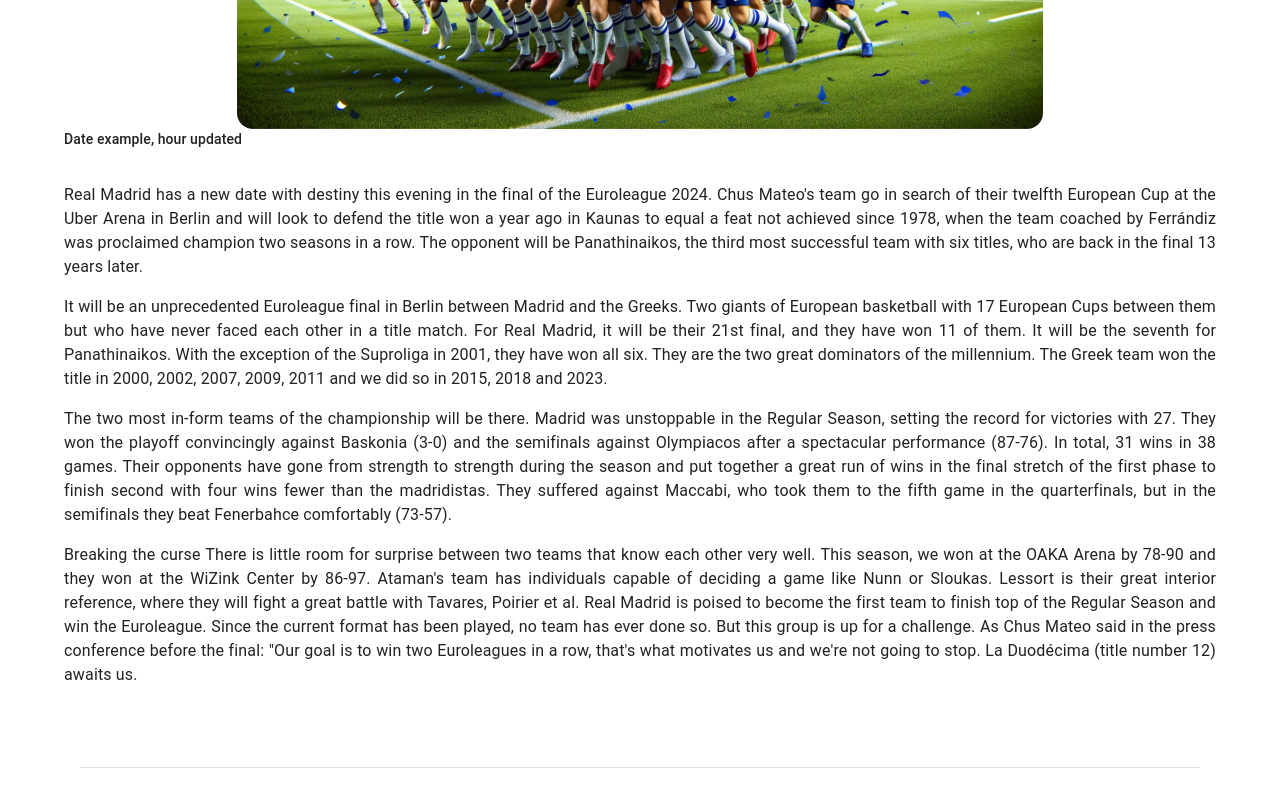
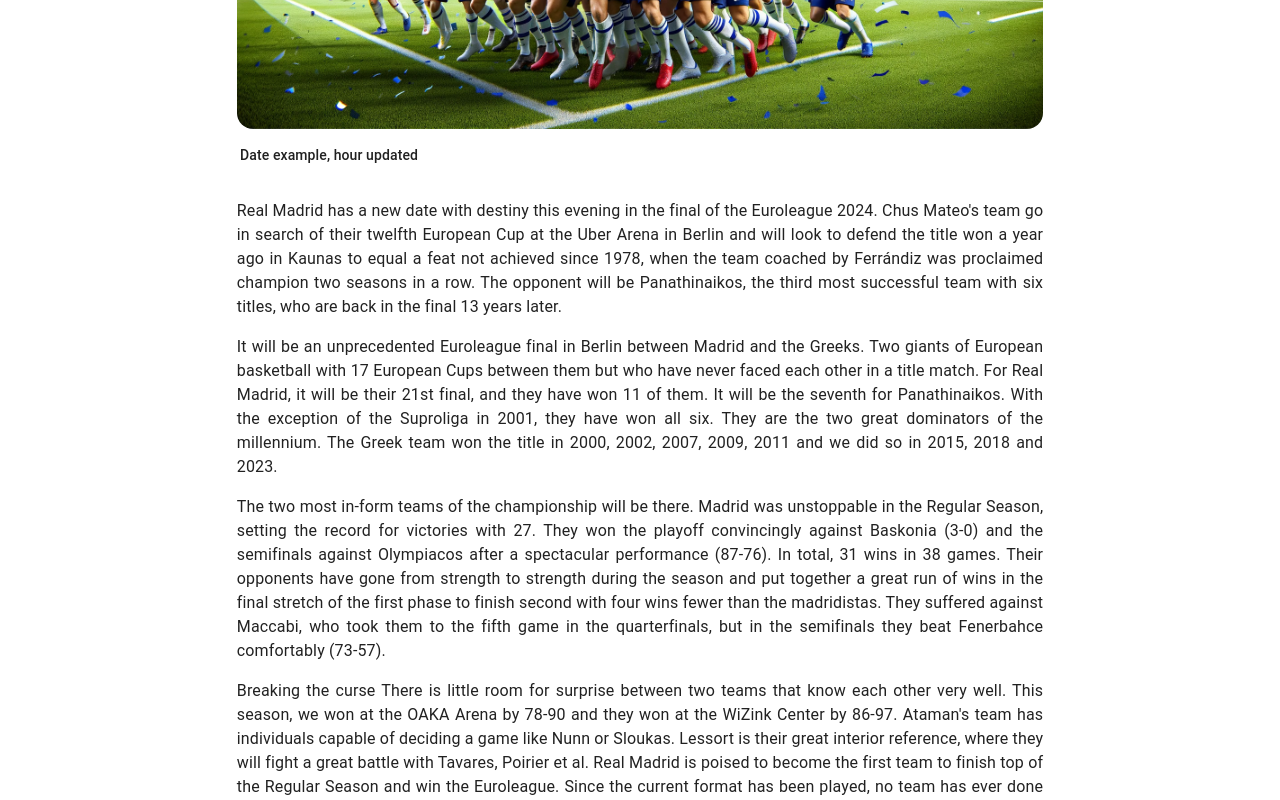
Before and after one commit to SirAllex18/brandShowcase, a React (Create React App) app in the folder client/: page /news in a window 1280 px wide. Shown: the part 540-1340 px from the top of the page. Built offline with nearby package versions, Linux system fonts and the light colour scheme.

Commit message:
newsCard page

```diff
--- a/client/src/scenes/newsPage/index.jsx
+++ b/client/src/scenes/newsPage/index.jsx
@@ -2,19 +2,17 @@ import { Box, Button, CardMedia, Container, Typography } from "@mui/material";
 import Navbar from "../navBar";
 import Footer from "scenes/footer";
 
-
-
 const Paragraphs = ({ text }) => {
-  const paragraphs = text.split('\n\n'); // Split text into paragraphs
+  const paragraphs = text.split('\n\n');
 
   return (
-    <Box sx={{ width: "100%", marginTop: '2rem' }}>
+    <Box sx={{ width: "70%", marginTop: '2rem', display: 'flex', flexDirection: 'column', alignItems: 'center' }}>
       {paragraphs.map((paragraph, index) => (
         <Typography
           key={index}
           variant="body1"
-          paragraph // Adds margin-bottom to each paragraph
-          sx={{ textAlign: 'justify' }}
+          paragraph
+          sx={{ textAlign: 'justify', width: '100%' }}
         >
           {paragraph}
         </Typography>
@@ -24,7 +22,6 @@ const Paragraphs = ({ text }) => {
 };
 
 const NewsPage = () => {
-
   const text = `Real Madrid has a new date with destiny this evening in the final of the Euroleague 2024. Chus Mateo's team go in search of their twelfth European Cup at the Uber Arena in Berlin and will look to defend the title won a year ago in Kaunas to equal a feat not achieved since 1978, when the team coached by Ferrándiz was proclaimed champion two seasons in a row. The opponent will be Panathinaikos, the third most successful team with six titles, who are back in the final 13 years later.
 
   It will be an unprecedented Euroleague final in Berlin between Madrid and the Greeks. Two giants of European basketball with 17 European Cups between them but who have never faced each other in a title match. For Real Madrid, it will be their 21st final, and they have won 11 of them. It will be the seventh for Panathinaikos. With the exception of the Suproliga in 2001, they have won all six. They are the two great dominators of the millennium. The Greek team won the title in 2000, 2002, 2007, 2009, 2011 and we did so in 2015, 2018 and 2023.
@@ -64,15 +61,17 @@ const NewsPage = () => {
             variant="subtitle2"
             sx={{
               alignSelf: "flex-start",
-              marginLeft: '11 rem'
+              marginTop: '1rem',
+              marginLeft: '11rem'
             }}
           >
             Date example, hour updated
           </Typography>
         </Box>
-        <Paragraphs text={text} /> {/* Pass the text as a prop */}
+        <Box sx={{ display: 'flex', justifyContent: 'center', width: '100%' }}>
+          <Paragraphs text={text} />
+        </Box>
       </Container>
-
       <Footer />
     </>
   );
```
